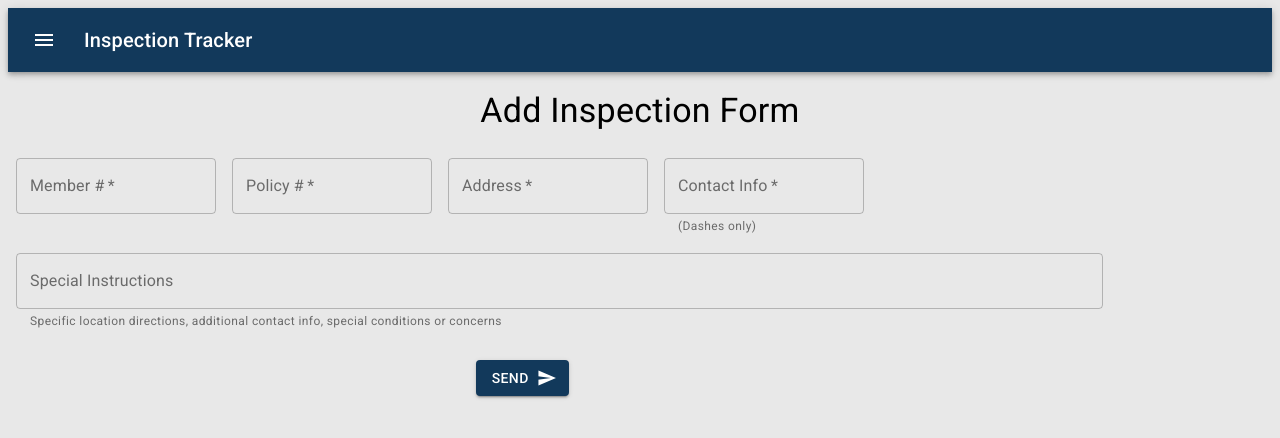
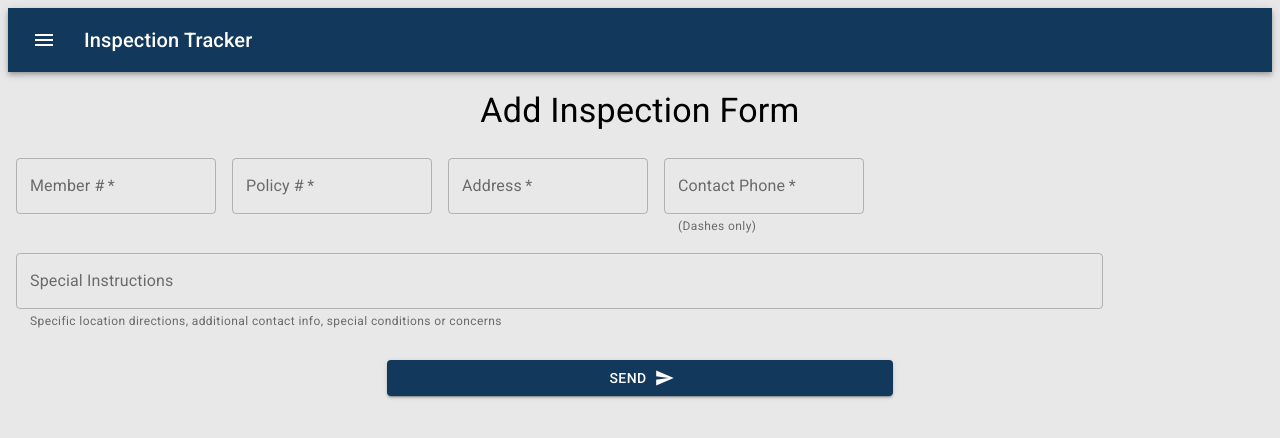
Before and after one commit to Solarsine42/ho_insp, a React (Create React App) app: page /addInsp in a window 1280 px wide. Shown: the top 438 px of the page. Built offline with nearby package versions, Linux system fonts and the light colour scheme; no server answers.

Commit message:
add insp styling

```diff
--- a/src/components/AddInsp.js
+++ b/src/components/AddInsp.js
@@ -71,7 +71,7 @@ const AddInsp = props => {
           <TextField
             required
             placeholder="XXX-XXX-XXXX"
-            label="Contact Info"
+            label="Contact Phone"
             value={contactInfo}
             onChange={e => setContactInfo(e.target.value)}
             variant="outlined"
@@ -90,9 +90,13 @@ const AddInsp = props => {
               />
             </FormControl>
           </div>
-          <div style={{ marginLeft: "37%", marginTop: "20px" }}>
+          <div style={{ marginTop: "20px" }}>
             <Button
-              style={{ backgroundColor: "#12395B" }}
+              style={{
+                width: "40%",
+                margin: "0 30% 0 30%",
+                backgroundColor: "#12395B"
+              }}
               variant="contained"
               color="primary"
               className={classes.button}
```
